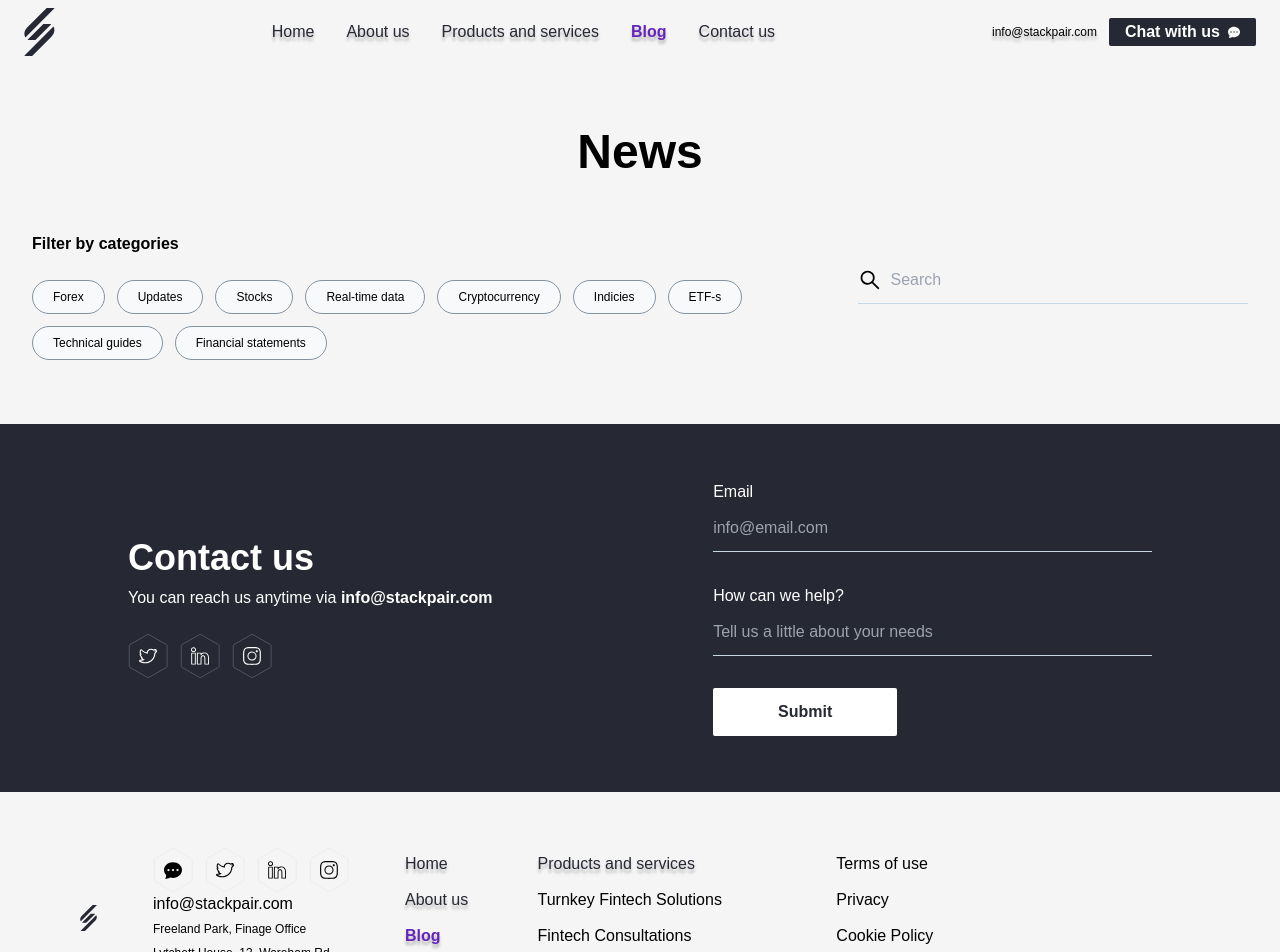
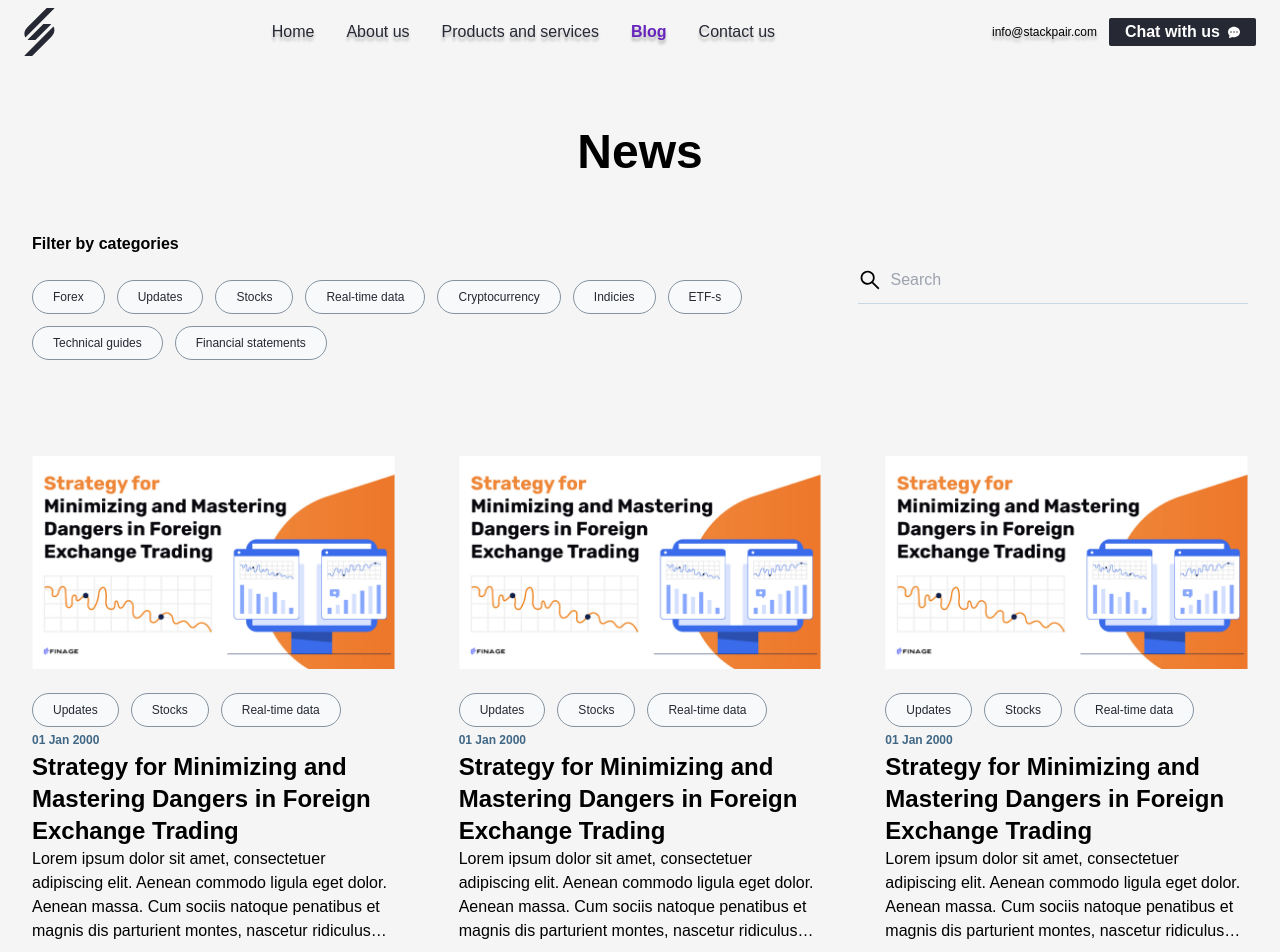
Before and after one commit to msinemkaya/fintech, a React (Create React App) app: page /blog in a window 1280 px wide. Shown: the top 952 px of the page. Built offline with nearby package versions, Linux system fonts and the light colour scheme.

Commit message:
feat: finished news section

```diff
--- /dev/null
+++ b/src/components/Sections/BlogNewsSection.js
@@ -0,0 +1,109 @@
+import BlogNewsCard from '../common/BlogNewsCard';
+import GridBox from '../common/GridBox';
+import newsImage from '../../images/BlogNews.png'
+import bigNewsImage from '../../images/BigNewsCard.png'
+
+
+export default function BlogNewsSection({  }){
+
+  const news = [
+    {
+      img: newsImage,
+      topics: [
+        'updates',
+        'stocks',
+        'real-time data'
+      ],
+      date: '01 Jan 2000',
+      title: 'Strategy for Minimizing and Mastering Dangers in Foreign Exchange Trading',
+      content: 'Lorem ipsum dolor sit amet, consectetuer adipiscing elit. Aenean commodo ligula eget dolor. Aenean massa. Cum sociis natoque penatibus et magnis dis parturient montes, nascetur ridiculus mus.'
+    },
+    {
+      img: newsImage,
+      topics: [
+        'updates',
+        'stocks',
+        'real-time data'
+      ],
+      date: '01 Jan 2000',
+      title: 'Strategy for Minimizing and Mastering Dangers in Foreign Exchange Trading',
+      content: 'Lorem ipsum dolor sit amet, consectetuer adipiscing elit. Aenean commodo ligula eget dolor. Aenean massa. Cum sociis natoque penatibus et magnis dis parturient montes, nascetur ridiculus mus.'
+    },
+    {
+      img: newsImage,
+      topics: [
+        'updates',
+        'stocks',
+        'real-time data'
+      ],
+      date: '01 Jan 2000',
+      title: 'Strategy for Minimizing and Mastering Dangers in Foreign Exchange Trading',
+      content: 'Lorem ipsum dolor sit amet, consectetuer adipiscing elit. Aenean commodo ligula eget dolor. Aenean massa. Cum sociis natoque penatibus et magnis dis parturient montes, nascetur ridiculus mus.'
+    },
+    {
+      img: bigNewsImage,
+      topics: [
+        'updates',
+        'stocks',
+        'real-time data'
+      ],
+      date: '01 Jan 2220',
+      title: 'Strategy for Minimizing and Mastering Dangers in Foreign Exchange Trading',
+      content: 'Lorem ipsum dolor sit amet, consectetuer adipiscing elit. Aenean commodo ligula eget dolor. Aenean massa. Cum sociis natoque penatibus et magnis dis parturient montes, nascetur ridiculus mus.'
+    },
+    {
+      img: newsImage,
+      topics: [
+        'updates',
+        'stocks',
+        'real-time data'
+      ],
+      date: '01 Jan 2000',
+      title: 'Strategy for Minimizing and Mastering Dangers in Foreign Exchange Trading',
+      content: 'Lorem ipsum dolor sit amet, consectetuer adipiscing elit. Aenean commodo ligula eget dolor. Aenean massa. Cum sociis natoque penatibus et magnis dis parturient montes, nascetur ridiculus mus.'
+    },
+    {
+      img: bigNewsImage,
+      topics: [
+        'updates',
+        'stocks',
+        'real-time data'
+      ],
+      date: '01 Jan 2220',
+      title: 'Strategy for Minimizing and Mastering Dangers in Foreign Exchange Trading',
+      content: 'Lorem ipsum dolor sit amet, consectetuer adipiscing elit. Aenean commodo ligula eget dolor. Aenean massa. Cum sociis natoque penatibus et magnis dis parturient montes, nascetur ridiculus mus.'
+    },
+    {
+      img: newsImage,
+      topics: [
+        'updates',
+        'stocks',
+        'real-time data'
+      ],
+      date: '01 Jan 2000',
+      title: 'Strategy for Minimizing and Mastering Dangers in Foreign Exchange Trading',
+      content: 'Lorem ipsum dolor sit amet, consectetuer adipiscing elit. Aenean commodo ligula eget dolor. Aenean massa. Cum sociis natoque penatibus et magnis dis parturient montes, nascetur ridiculus mus.'
+    },
+    {
+      img: bigNewsImage,
+      topics: [
+        'updates',
+        'stocks',
+        'real-time data'
+      ],
+      date: '01 Jan 2220',
+      title: 'Strategy for Minimizing and Mastering Dangers in Foreign Exchange Trading',
+      content: 'Lorem ipsum dolor sit amet, consectetuer adipiscing elit. Aenean commodo ligula eget dolor. Aenean massa. Cum sociis natoque penatibus et magnis dis parturient montes, nascetur ridiculus mus.'
+    },
+  ]
+
+  return(
+    <GridBox className='grid-cols-3'>
+      {news.map((news,index) => (
+        <BlogNewsCard img={news.img} topics={news.topics} title={news.title} date={news.date} key={index}>
+          {news.content}
+        </BlogNewsCard>
+      ))}
+    </GridBox>
+  );
+}
--- a/src/components/common/Badge.js
+++ b/src/components/common/Badge.js
@@ -1,7 +1,7 @@
 import Span from '../base/Span'
 export default function Badge({ children }){
   return(
-    <Span className='h-8 px-5 py-2 bg-secondary-light border border-primary-gray rounded-full text-primary-dark hover:bg-primary-blue hover:text-white transition-all duration-500'>
+    <Span className='py-2 px-5 bg-secondary-light border-primary-grey border rounded-full text-xs first-letter:uppercase text-primary-dark hover:bg-primary-blue hover:text-white transition-all duration-500'>
       {children}
     </Span>
   );
--- /dev/null
+++ b/src/components/common/BlogNewsCard.js
@@ -0,0 +1,31 @@
+import Img from '../base/Img';
+import FlexBox from './FlexBox';
+import Badge from './Badge';
+import Span from '../base/Span';
+import H5 from '../base/heading/H5';
+import P from '../base/P';
+import Container from '../base/Container';
+
+export default function BlogNewsCard({ img, topics, date, title, children }){
+  return(
+    <Container className='p-8 blognews'>
+      <Img url={img} className='mb-6'/>
+      <Container>
+        <FlexBox className='gap-3 newsflexbox'>
+          {topics.map((topic, index) => (
+            <Badge key={index}>
+              {topic}
+            </Badge>
+          ))}
+        </FlexBox>
+        <Span className='py-4 text-xs text-primary-blue font-bold self-start'>
+          {date}
+        </Span>
+        <H5 className='text-2xl font-semibold'>{title}</H5>
+        <P className='line-clamp-4'>
+          {children}
+        </P>
+      </Container>
+    </Container>
+  );
+}
--- a/src/components/common/CategoryButton.js
+++ b/src/components/common/CategoryButton.js
@@ -6,8 +6,8 @@ export default function CategoryButton({ children, ...rest }){
 
   return(
     <Container className='flex'>
-      <Input type='checkbox' id={children} className='peer hidden'/>
-      <Label htmlFor={children} className='py-2 px-5 bg-secondary-light border-primary-grey border rounded-full text-xs first-letter:uppercase peer-checked:bg-primary-blue peer-checked:text-white'>{children}</Label>
+      <Input type='checkbox' id={children} className='peer hidden' {...rest}/>
+      <Label htmlFor={children} className='py-2 px-5 bg-secondary-light border-primary-grey border rounded-full text-xs first-letter:uppercase peer-checked:bg-primary-blue peer-checked:text-white text-primary-dark hover:bg-primary-blue hover:text-white transition-all duration-500'>{children}</Label>
     </Container>
   );
 }
--- a/src/components/pages/BlogPage.js
+++ b/src/components/pages/BlogPage.js
@@ -1,3 +1,4 @@
+import BlogNewsSection from '../Sections/BlogNewsSection';
 import Footer from '../Sections/Footer';
 import NewsHeadingSection from '../Sections/NewsHeadingSection';
 
@@ -5,6 +6,7 @@ export default function BlogPage(){
   return(
     <>
       <NewsHeadingSection/>
+      <BlogNewsSection/>
       <Footer/>
     </>
   );
--- a/src/index.css
+++ b/src/index.css
@@ -19,3 +19,19 @@ html, body {
 .link-shadow {
   text-shadow: 0px 4px 3px #00000040;
 }
+
+.blognews:nth-child(4n) {
+  grid-column: span 3;
+  display: grid;
+  gap: 2rem;
+  grid-template-columns: repeat(3, minmax(0, 1fr));
+}
+
+.blognews:nth-child(4n) img {
+  grid-column: span 2;
+  width: 100%;
+}
+
+.blognews:nth-child(8n) img {
+  order: 2;
+}
```
Also changed, not shown: src/images/BigNewsCard.png (added), src/images/BlogNews.png (added).
